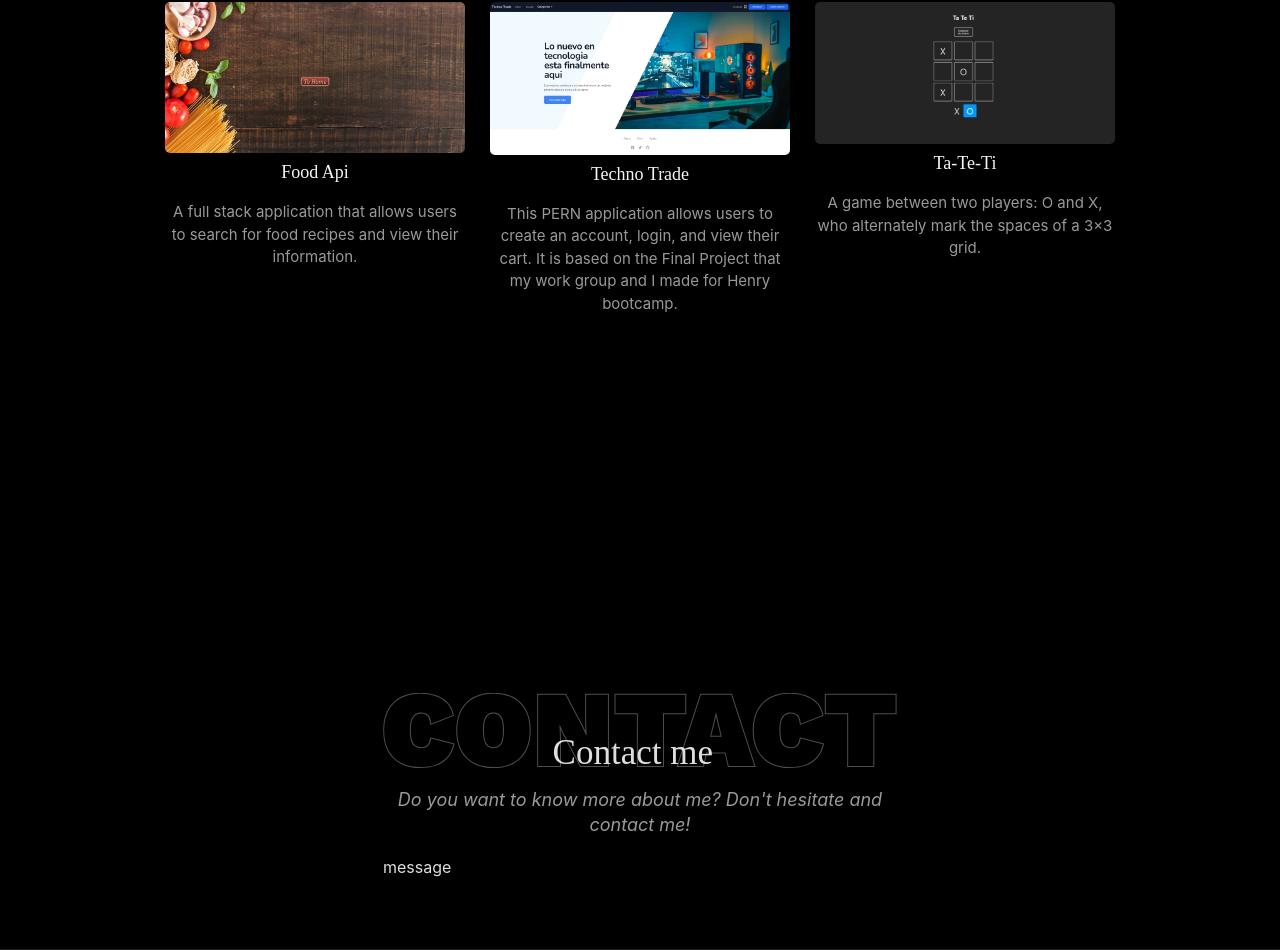
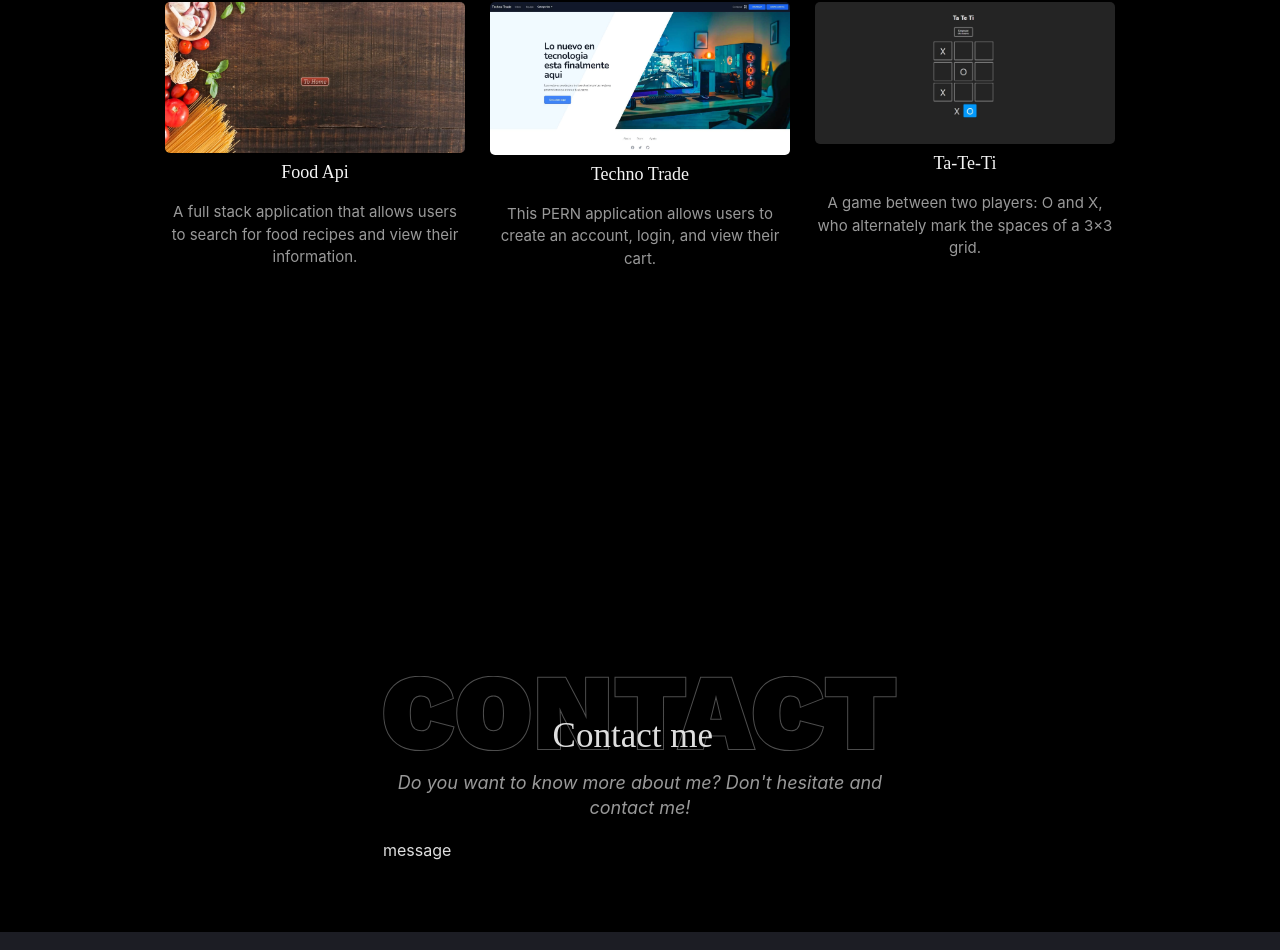
Before and after one commit to MakoskiVictor/Portfolio-Makoski.Dev, a React (Vite) app: page / in a window 1280 px wide. Shown: the part 1794-2744 px from the top of the page. Built offline with nearby package versions, Linux system fonts and the light colour scheme; a web font is replaced by a local one.

Commit message:
changed description projects

```diff
--- a/src/utils.js
+++ b/src/utils.js
@@ -64,7 +64,7 @@ export const PROJECTS = [
   {
     name: 'Techno Trade',
     url: 'https://front-wheat-gamma.vercel.app/',
-    description: 'This PERN application allows users to create an account, login, and view their cart. It is based on the Final Project that my work group and I made for Henry bootcamp.',
+    description: 'This PERN application allows users to create an account, login, and view their cart.',
     tech: 'Full Stack',
     image: tech
   },
```
